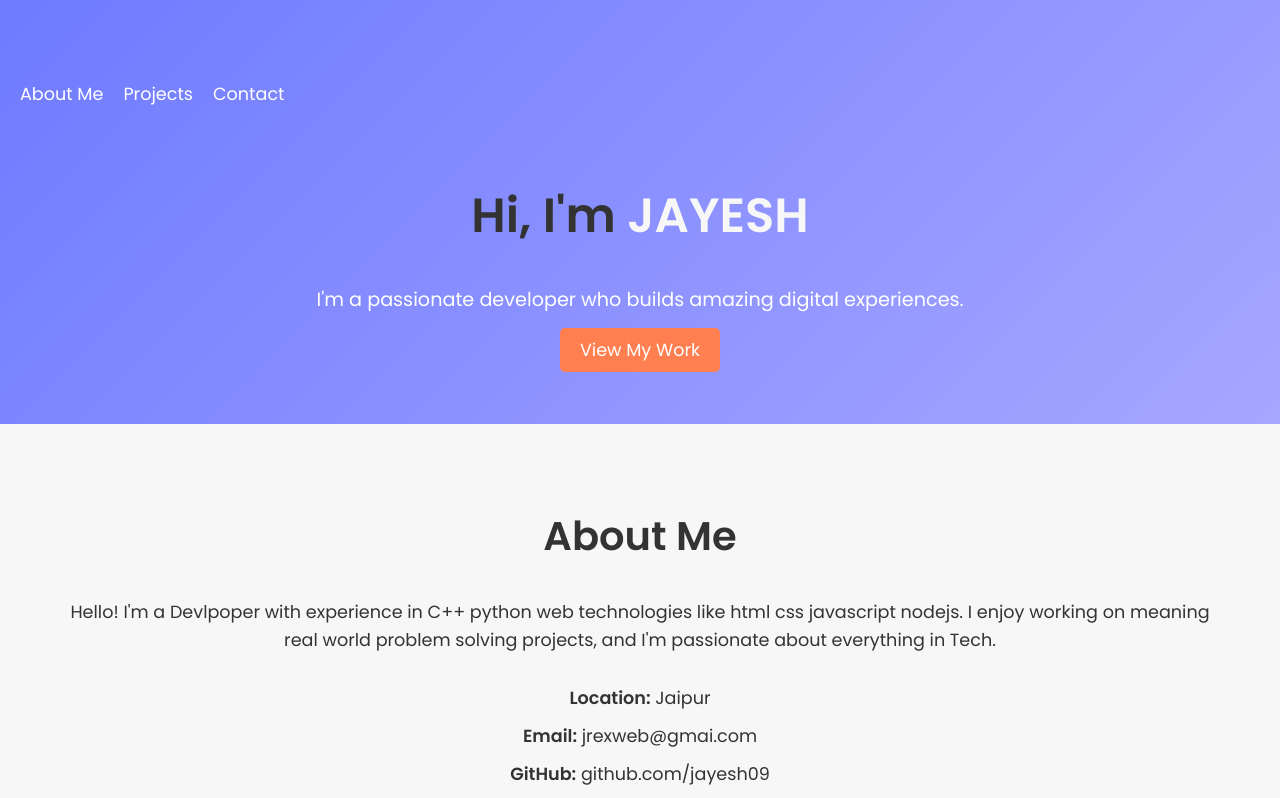
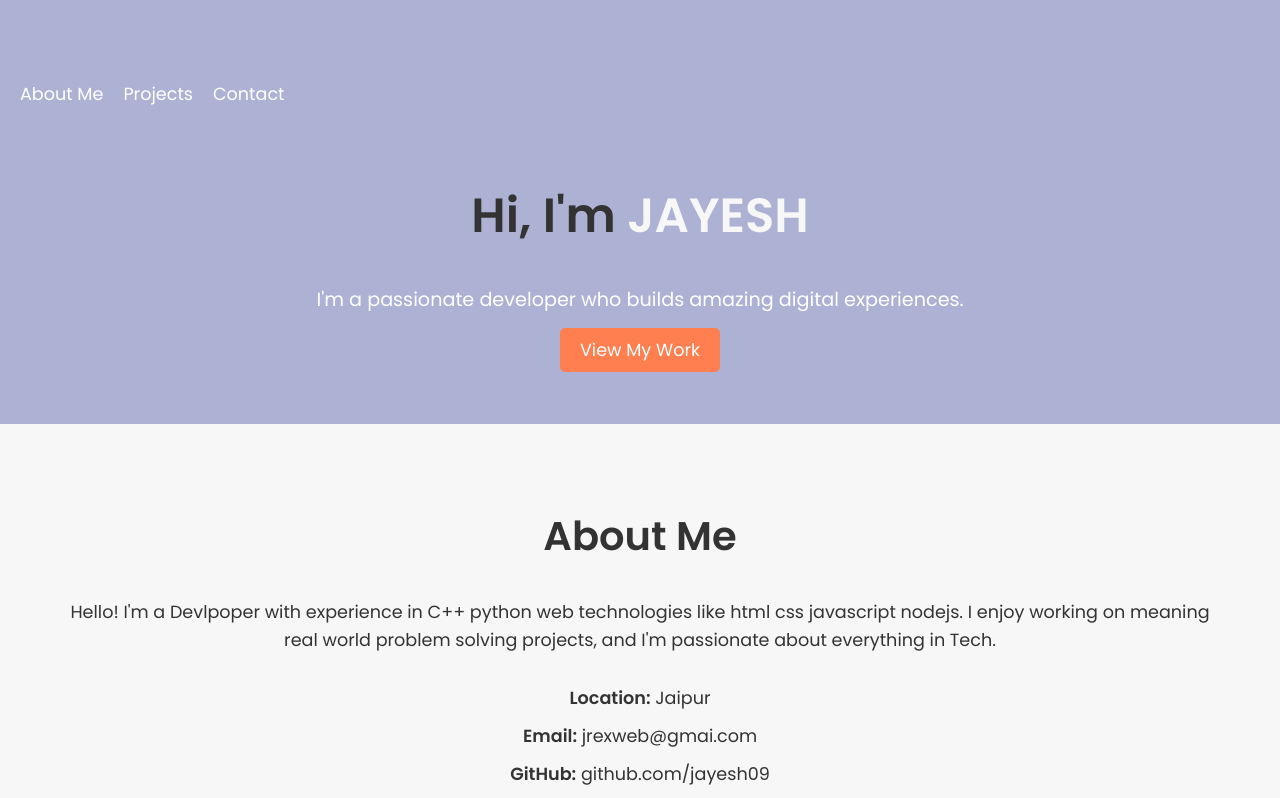
Before and after one commit to jayeshk09/jayeshk09.github.io, a plain HTML site: page index.html in a window 1280 px wide. Shown: the top 798 px of the page. Drawn offline with nearby package versions, Linux system fonts and the light colour scheme.

Commit message:
Update style.css

```diff
--- a/style.css
+++ b/style.css
@@ -18,7 +18,8 @@ a {
 
 /* Header */
 header {
-    background: linear-gradient(135deg, #6e7bff, #a7a6ff);
+/*     background: linear-gradient(135deg, #6e7bff, #a7a6ff); */
+    background-color: #ADB2D4;
     color: white;
     padding: 60px 0;
     text-align: center;
```
